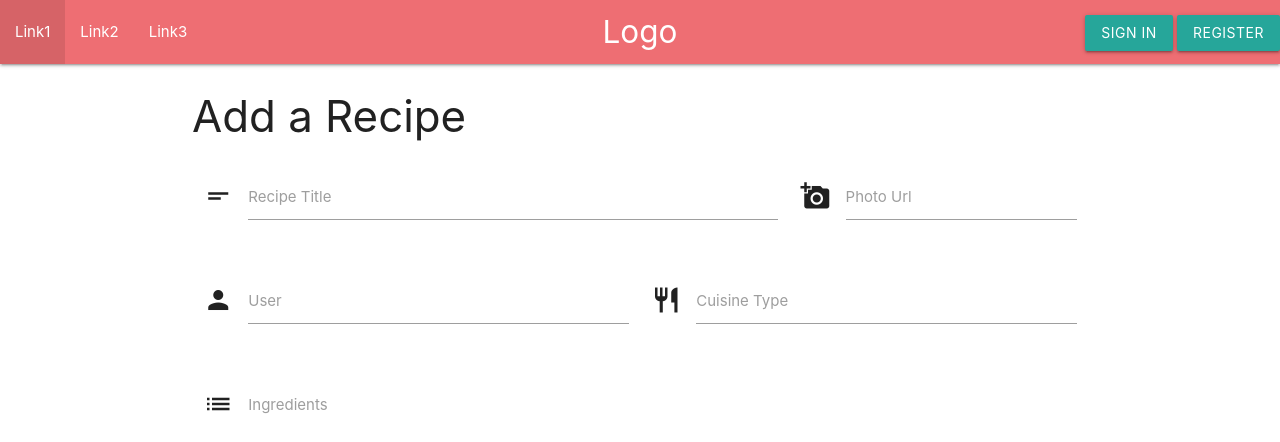
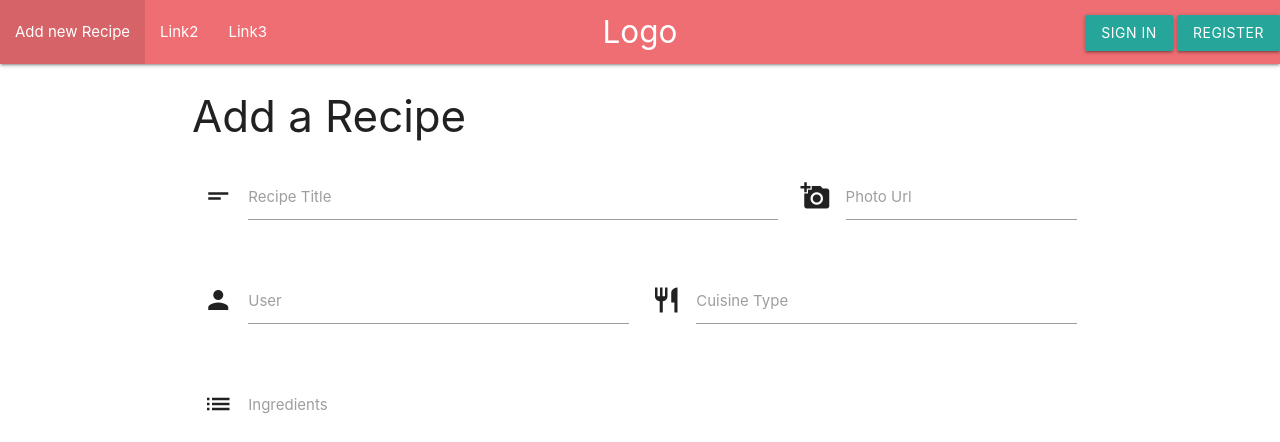
Before and after one commit to Beibhinn/data-milestone-project, a Flask app: page /add_recipe in a window 1280 px wide. Shown: the top 442 px of the page. Run offline with Flask 2, Linux system fonts and the light colour scheme; data that the repository does not hold is empty; some libraries are stand-ins or nearby versions.

Commit message:
Add new cuisine to cuisine collection when adding a new recipe, if the cuisine entered in the form doesn't already exist there

```diff
--- a/app.py
+++ b/app.py
@@ -19,7 +19,16 @@ def create_recipe_from_form(form):
     recipe['ingredients'] = [value for (key, value) in items if 'ingredients' in key]
     recipe['method'] = [value for (key, value) in items if 'method' in key]
     recipe['tag_name'] = [item['tag'] for item in json.loads(form['tag_name'])]
+    recipe['likes'] = []
     return recipe
+
+
+def check_add_cuisine():
+    cuisine = mongo.db.cuisine
+    existing_cuisine = cuisine.find_one({'cuisine_name': request.form['cuisine_name']})
+
+    if existing_cuisine is None:
+        cuisine.insert_one({'cuisine_name': request.form['cuisine_name']})
 
 
 @app.route('/')
@@ -142,6 +151,7 @@ def add_recipe():
 def insert_recipe():
     new_recipe = create_recipe_from_form(request.form)
     mongo.db.recipes.insert_one(new_recipe)
+    check_add_cuisine()
     return redirect(url_for('get_recipes'))
 
 
--- a/templates/base.html
+++ b/templates/base.html
@@ -14,7 +14,7 @@
         <a href="#" class="brand-logo center">Logo</a>
         <a href="#" data-target="mobile-demo" class="sidenav-trigger"><i class="material-icons">menu</i></a>
         <ul id="nav-mobile" class="left hide-on-med-and-down">
-            <li><a href="#">Link1</a></li>
+            <li><a href="{{ url_for('add_recipe') }}">Add new Recipe</a></li>
             <li><a href="#">Link2</a></li>
             <li><a href="#">Link3</a></li>
         </ul>
--- a/templates/viewrecipe.html
+++ b/templates/viewrecipe.html
@@ -43,9 +43,6 @@
                 <a href="{{url_for('tag_recipes', tag_name=tag)}}">
                     <div class="chip">
                         {{ tag }}
-                        {% if is_owner %}
-                        <i class="material-icons close">close</i>
-                        {% endif %}
                     </div>
                 </a>
                 {% endfor %}
```
